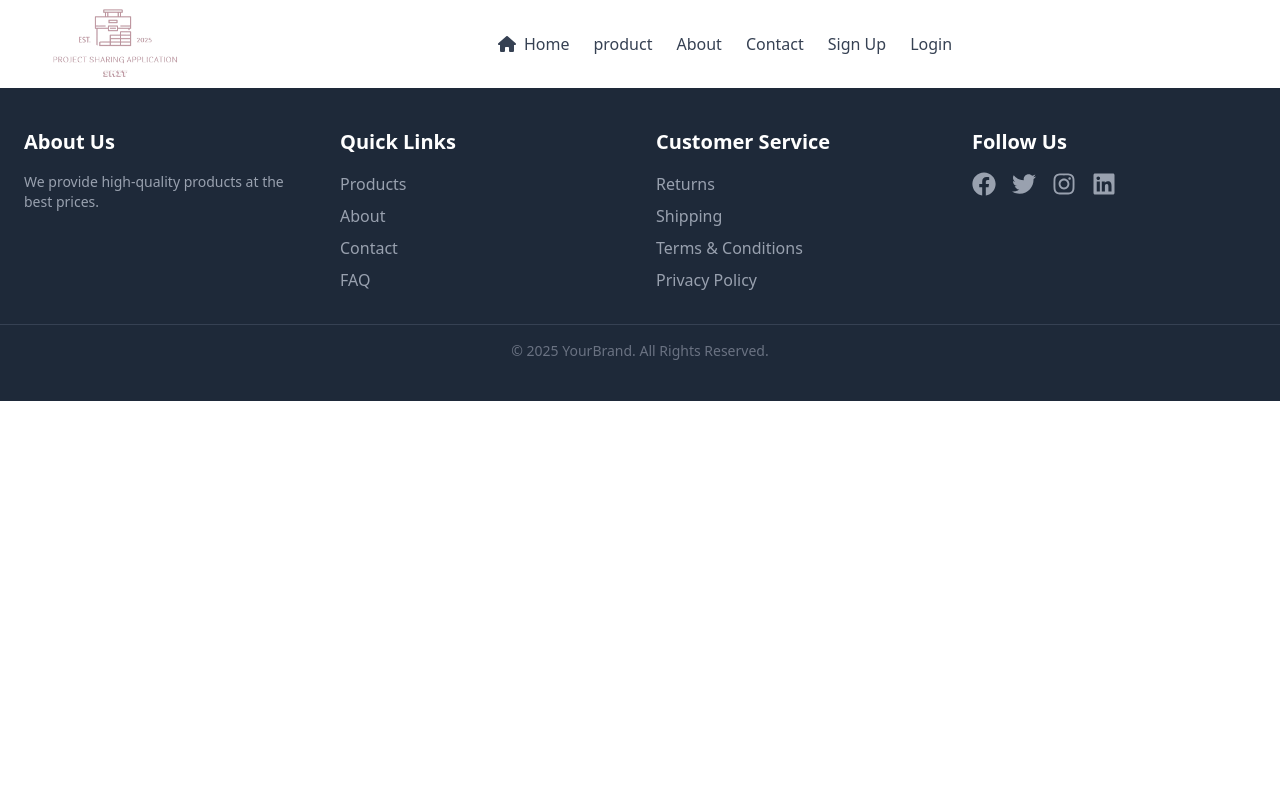
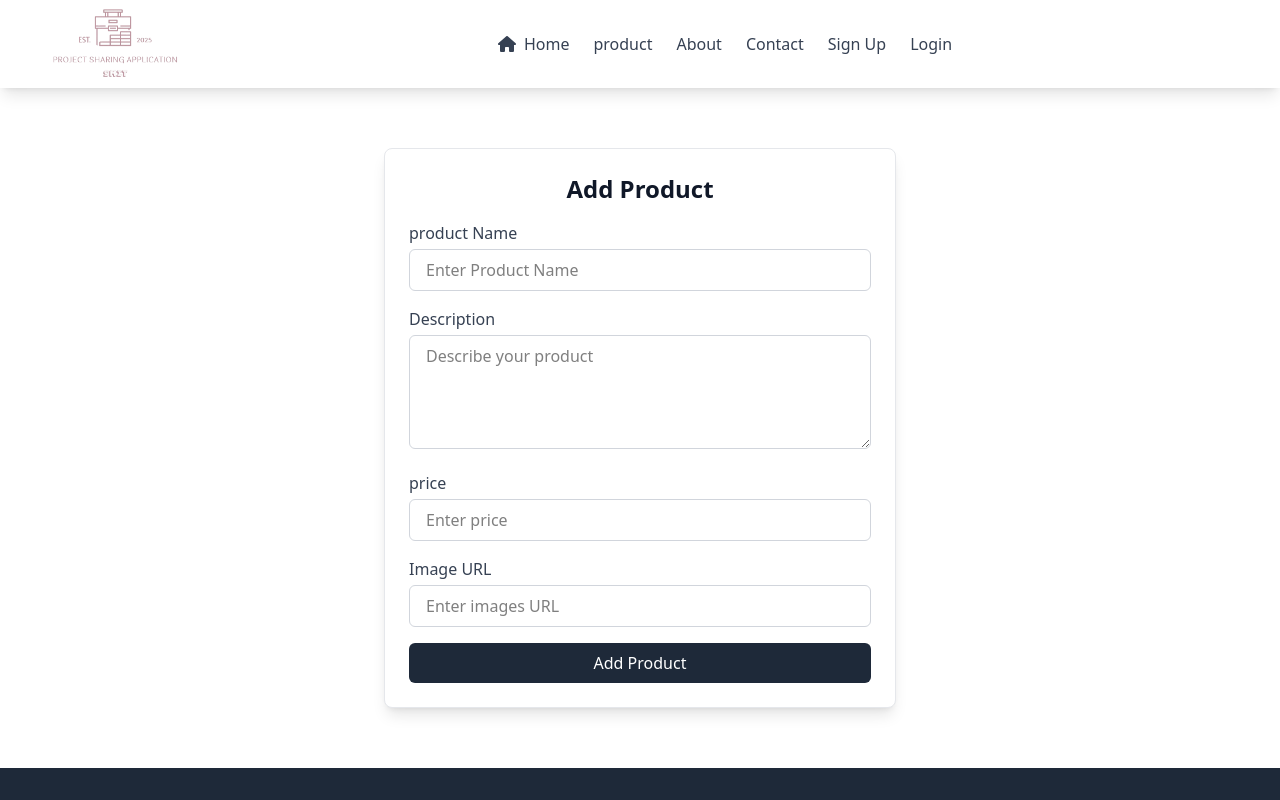
Before and after one commit to areebatahi/ecomerce-website, a React (Vite) app in the folder frontend/: page /productForm in a window 1280 px wide. Shown: the top 800 px of the page. Built offline with nearby package versions, Linux system fonts and the light colour scheme.

Commit message:
product adding complete

```diff
--- a/frontend/src/App.jsx
+++ b/frontend/src/App.jsx
@@ -13,6 +13,7 @@ import { ToastContainer } from 'react-toastify';
 import 'react-toastify/dist/ReactToastify.css';
 import Footer from './components/Footer';
 import Product from './components/Product';
+import ProductForm from './pages/productForm';
 
 function App() {
 
@@ -43,6 +44,7 @@ function App() {
         <Route path="/profile" element={<Profile />} />
         <Route path="/update" element={<Update />} />
         <Route path='/product' element={<Product/>}/>
+        <Route path='/productForm' element={<ProductForm/>}/>
       </Routes>
 
       <Footer />
--- a/frontend/src/components/Product.jsx
+++ b/frontend/src/components/Product.jsx
@@ -1,17 +1,89 @@
-import { useState } from "react";
+import React, { useEffect, useState } from "react";
+import { useNavigate } from "react-router-dom";
+import { toast } from "react-toastify";
 import { Search } from "lucide-react";
 
+
 const Product = () => {
+     const [product, setproduct] = useState(null);
+      const [loading, setLoading] = useState(true);
+      const navigate = useNavigate();
+
+      useEffect(() => {
+        const fetchProductDetails = async () => {
+          const token = localStorage.getItem("token");
+          if (!token) {
+            navigate("/productForm");
+            return;
+          }
+
+          try {
+            const response = await fetch("http://localhost:4000/api/cart/product/${}", {
+              method: "GET",
+              headers: {
+                "Content-Type": "application/json",
+                Authorization: `Bearer ${token}`,
+              },
+            });
+
+            const data = await response.json();
+            if (response.ok) {
+              setUser(data.user);
+              console.log(data.user)
+            } else {
+              toast.error(data.message || "Failed to fetch user details");
+              navigate("/login");
+            }
+          } catch (error) {
+            console.error("Error:", error);
+            toast.error("An error occurred while fetching user details");
+            navigate("/login");
+          } finally {
+            setLoading(false);
+          }
+        };
+
+        fetchProductDetails();
+      }, [navigate]);
+
+      if (loading) {
+        return (
+          <div className="flex justify-center items-center min-h-screen">
+            <div className="animate-spin rounded-full h-12 w-12 border-t-2 border-b-2 border-gray-900"></div>
+          </div>
+        );
+      }
+
+      if (!user) {
+        return (
+          <div className="flex justify-center items-center min-h-screen">
+            <p className="text-gray-700 text-lg">No user data available</p>
+          </div>
+        );
+      }
+
+      let deleteUser = async (id) => {
+        try {
+          const response = await fetch(`http://localhost:4000/api/auth/user/${id}`, {
+            method: "DELETE"
+          });
+
+          const result = await response.json();
+          if (response.ok) {
+            console.log("User deleted:", result);
+          localStorage.removeItem('token');
+          localStorage.removeItem('userId');
+            navigate("/signup");
+          } else {
+            toast.error(data.message || "Failed to delete user");
+          }
+        }
+        catch (error) {
+          console.error("Error:", error);
+          toast.error("An error occurred while delete user");
+        }
+      }
     //   const [cart, setCart] = useState([]);
-
-    const product = {
-        id: 1,
-        name: "Wireless Headphones",
-        price: 99.99,
-        image: "https://via.placeholder.com/300",
-        description: "High-quality wireless headphones with noise cancellation."
-    };
-
     //   const addToCart = () => {
     //     setCart([...cart, product]);
     //   };
@@ -30,7 +102,7 @@ const Product = () => {
                     </div>
                     <button className='w-auto bg-white border hover:bg-gray-100 border-gray-300 shadow-md m-2 p-2 max-w-md cursor-pointer'>search</button>
                 </div>
-                <button className='w-auto bg-green-600 hover:bg-green-700 text-white border border-gray-300 shadow-md m-2 p-2 max-w-md cursor-pointer' onClick={() => { navigate('/projectForm') }}>Add Product</button>
+                <button className='w-auto bg-green-600 hover:bg-green-700 text-white border border-gray-300 shadow-md m-2 p-2 max-w-md cursor-pointer' onClick={() => {navigate('/productForm')}}>Add Product</button>
             </div>
 
             <hr />
@@ -38,46 +110,10 @@ const Product = () => {
                 <div class="container mx-auto px-4 py-10">
                     <div class="grid grid-cols-1 sm:grid-cols-2 md:grid-cols-3 lg:grid-cols-4 gap-6">
                         <div className="bg-white p-6 rounded-lg shadow-lg max-w-md w-full text-center">
-                            <img src={product.image} alt={product.name} className="w-full h-64 object-cover rounded-lg" />
-                            <h2 className="text-2xl font-semibold mt-4">{product.name}</h2>
-                            <p className="text-gray-500 mt-2">{product.description}</p>
-                            <p className="text-lg font-bold mt-2">${product.price}</p>
-                            <button
-                                className="mt-4 bg-blue-500 text-white px-4 py-2 rounded-lg hover:bg-blue-600"
-                            //   onClick={addToCart}
-                            >
-                                Add to Cart
-                            </button>
-                        </div>
-                        <div className="bg-white p-6 rounded-lg shadow-lg max-w-md w-full text-center">
-                            <img src={product.image} alt={product.name} className="w-full h-64 object-cover rounded-lg" />
-                            <h2 className="text-2xl font-semibold mt-4">{product.name}</h2>
-                            <p className="text-gray-500 mt-2">{product.description}</p>
-                            <p className="text-lg font-bold mt-2">${product.price}</p>
-                            <button
-                                className="mt-4 bg-blue-500 text-white px-4 py-2 rounded-lg hover:bg-blue-600"
-                            //   onClick={addToCart}
-                            >
-                                Add to Cart
-                            </button>
-                        </div>
-                        <div className="bg-white p-6 rounded-lg shadow-lg max-w-md w-full text-center">
-                            <img src={product.image} alt={product.name} className="w-full h-64 object-cover rounded-lg" />
-                            <h2 className="text-2xl font-semibold mt-4">{product.name}</h2>
-                            <p className="text-gray-500 mt-2">{product.description}</p>
-                            <p className="text-lg font-bold mt-2">${product.price}</p>
-                            <button
-                                className="mt-4 bg-blue-500 text-white px-4 py-2 rounded-lg hover:bg-blue-600"
-                            //   onClick={addToCart}
-                            >
-                                Add to Cart
-                            </button>
-                        </div>
-                        <div className="bg-white p-6 rounded-lg shadow-lg max-w-md w-full text-center">
-                            <img src={product.image} alt={product.name} className="w-full h-64 object-cover rounded-lg" />
-                            <h2 className="text-2xl font-semibold mt-4">{product.name}</h2>
-                            <p className="text-gray-500 mt-2">{product.description}</p>
-                            <p className="text-lg font-bold mt-2">${product.price}</p>
+                            <img src='gfgfg' className="w-full h-64 object-cover rounded-lg" />
+                            <h2 className="text-2xl font-semibold mt-4"></h2>
+                            <p className="text-gray-500 mt-2"></p>
+                            <p className="text-lg font-bold mt-2">$</p>
                             <button
                                 className="mt-4 bg-blue-500 text-white px-4 py-2 rounded-lg hover:bg-blue-600"
                             //   onClick={addToCart}
--- /dev/null
+++ b/frontend/src/pages/ProductForm.jsx
@@ -0,0 +1,123 @@
+import { ErrorMessage, Field, Form, Formik } from "formik";
+import { useState } from "react";
+import { useNavigate } from "react-router-dom";
+import * as Yup from "yup";
+import { toast } from "react-toastify";
+
+
+// Validation Schema (Same as Backend Joi)
+const productSchema = Yup.object({
+  productName: Yup.string().required("Required"),
+  description: Yup.string().required("Required"),
+  price: Yup.number().required("Required"),
+  imageURL: Yup.string().url().required("Required"),
+});
+
+const ProductForm = () => {
+  const [loading, setLoading] = useState(false);
+  const navigate = useNavigate();
+
+  return (
+    <div className="max-w-lg mx-auto m-15 bg-white shadow-lg rounded-lg p-6 border border-gray-200">
+      <h2 className="text-2xl font-bold text-gray-900 mb-4 text-center">Add Product</h2>
+      <Formik
+        initialValues={{
+          productName: "",
+          description: "",
+          price: "",
+          imageURL: ""
+        }}
+        validationSchema={productSchema}
+        onSubmit={async (values) => {
+          setLoading(true);
+          console.log("values:", values);
+          try {
+            const response = await fetch("http://localhost:4000/api/cart/product", {
+              method: "POST",
+              headers: { "Content-Type": "application/json" },
+              body: JSON.stringify(values),
+            });
+
+            const data = await response.json();
+            setLoading(false);
+            console.log("Response:", response, "data", data);
+            if (response.ok) {
+              localStorage.setItem("token",data.token)
+				localStorage.setItem("productId",data._id)
+              toast.success(data.message);
+              navigate('/product');
+            } else {
+              toast.error(data.message || "An error occurred while adding product");
+            }
+          } catch (error) {
+            setLoading(false);
+            console.log("Error:", error);
+            toast.error(error.message || "An error occurred while adding product");
+          }
+        }}
+      >
+        <Form>
+          <div className="mb-4">
+            <label className="block text-gray-700 font-medium mb-1">product Name</label>
+            <Field
+              type="name"
+              name="productName"
+              placeholder="Enter Product Name"
+              className="w-full px-4 py-2 border border-gray-300 rounded-md focus:outline-none focus:ring-2 focus:ring-blue-500"
+            />
+            <ErrorMessage name="name" component="p" className="text-red-500 text-sm" />
+
+          </div>
+
+          {/* Description */}
+          <div className="mb-4">
+            <label className="block text-gray-700 font-medium mb-1">Description</label>
+            <Field
+              as="textarea"
+              name="description"
+              placeholder="Describe your product"
+              rows="4"
+              className="w-full px-4 py-2 border border-gray-300 rounded-md focus:outline-none focus:ring-2 focus:ring-blue-500"
+            />
+            <ErrorMessage name="description" component="p" className="text-red-500 text-sm" />
+
+          </div>
+          <div className="mb-4">
+            <label className="block text-gray-700 font-medium mb-1">price</label>
+            <Field
+              type="number"
+              name="price"
+              placeholder="Enter price"
+              className="w-full px-4 py-2 border border-gray-300 rounded-md focus:outline-none focus:ring-2 focus:ring-blue-500"
+            />
+            <ErrorMessage name="price" component="p" className="text-red-500 text-sm" />
+
+          </div>
+
+          {/* Hosted URL */}
+          <div className="mb-4">
+            <label className="block text-gray-700 font-medium mb-1">Image URL</label>
+            <Field
+              type="url"
+              name="imageURL"
+              placeholder="Enter images URL"
+              className="w-full px-4 py-2 border border-gray-300 rounded-md focus:outline-none focus:ring-2 focus:ring-blue-500"
+            />
+            <ErrorMessage name="imageURL" component="p" className="text-red-500 text-sm" />
+          </div>
+
+
+          {/* Submit Button */}
+          <button
+            type="submit"
+            className="w-full bg-gray-800 hover:bg-gray-900 text-white font-medium py-2 rounded-md transition-all duration-300 disabled:bg-gray-500"
+            disabled={loading}
+          >
+            {loading ? "Add Product..." : "Add Product"}
+          </button>
+        </Form>
+      </Formik>
+    </div>
+  );
+}
+export default ProductForm
```
Also changed, not shown: 2 other files (tests, documents, lock files or other folders).
